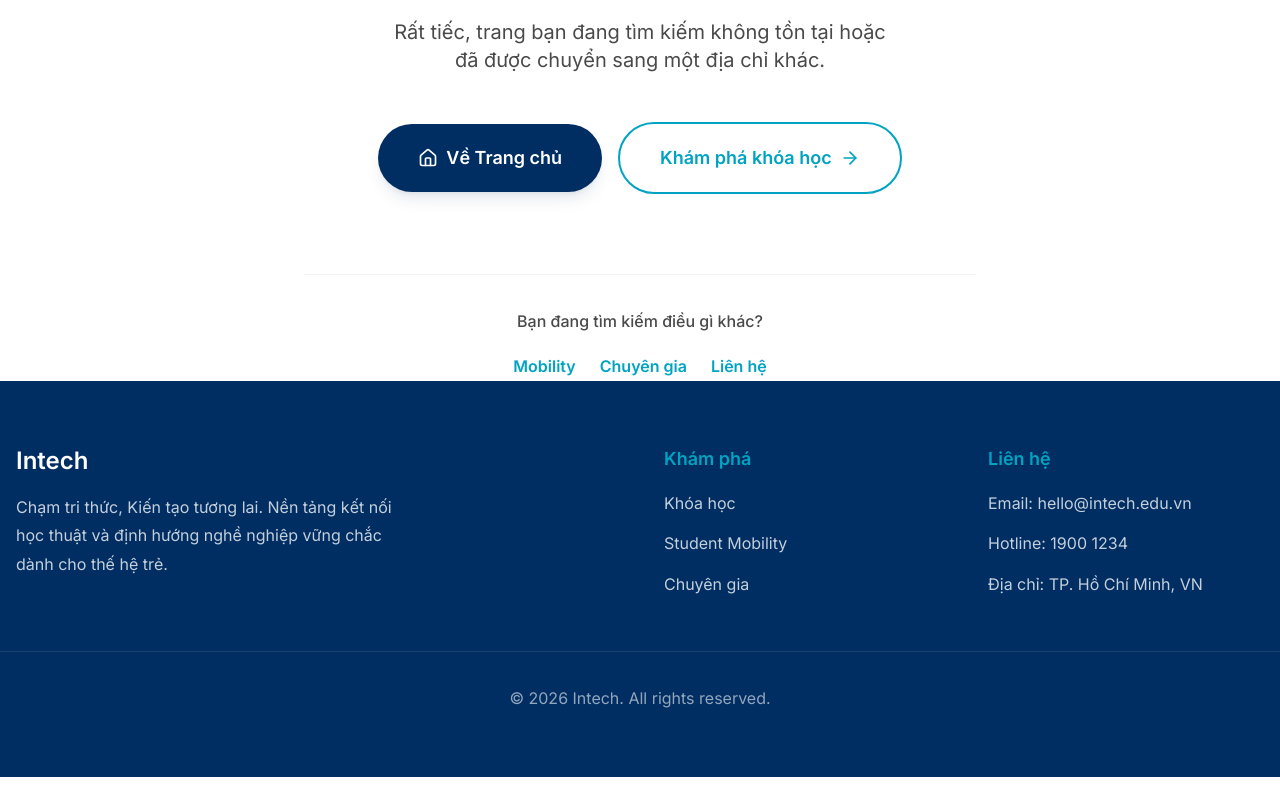
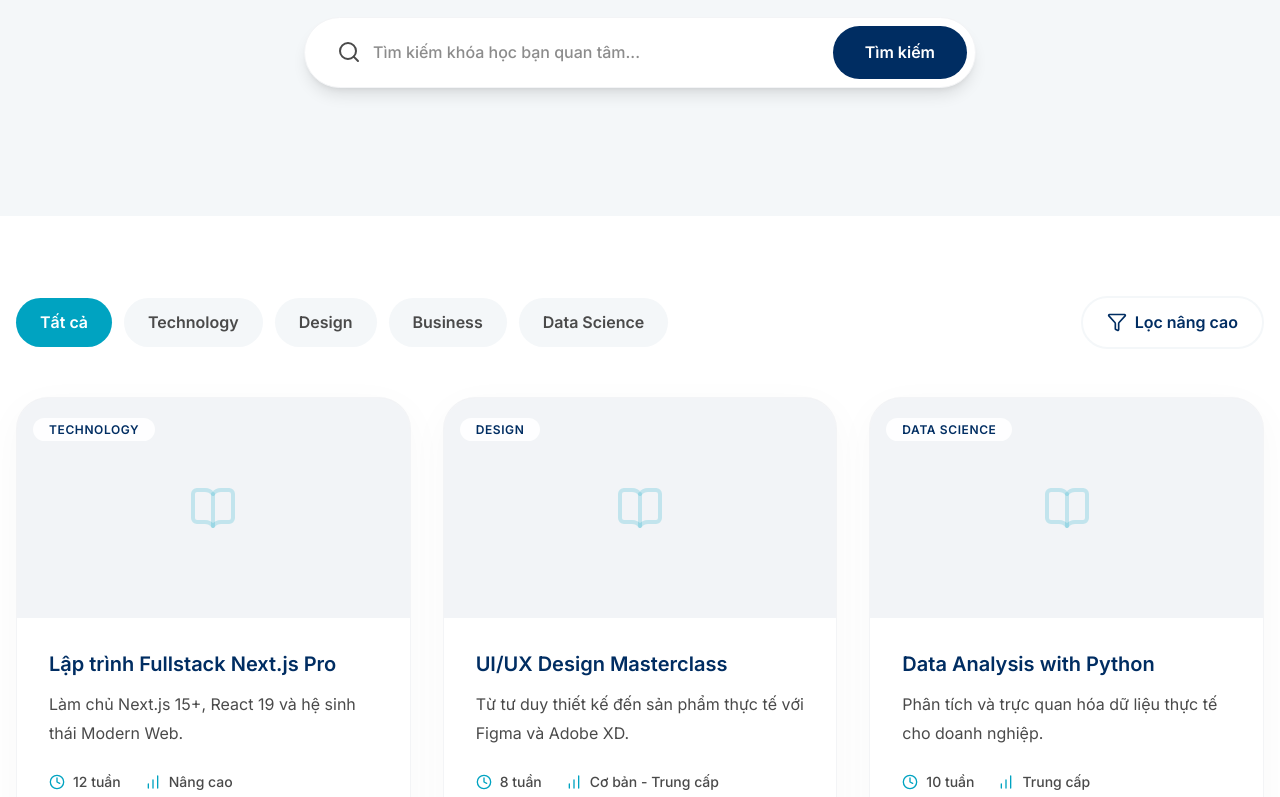
Before and after one commit to phuc-an-dev/Intech, a Next.js app: page /courses in a window 1280 px wide. Before the commit this address had no page. Shown: the part 395-1192 px from the top of the page. Built offline with nearby package versions, Linux system fonts and the light colour scheme.

Commit message:
feat: implement courses listing page and update navigation

```diff
--- /dev/null
+++ b/src/app/courses/page.tsx
@@ -0,0 +1,236 @@
+'use client'
+
+import { motion } from 'framer-motion'
+import { Search, BookOpen, Clock, BarChart, ArrowRight, Filter } from 'lucide-react'
+import Link from 'next/link'
+
+const courses = [
+  {
+    id: 1,
+    title: 'Lập trình Fullstack Next.js Pro',
+    description: 'Làm chủ Next.js 15+, React 19 và hệ sinh thái Modern Web.',
+    duration: '12 tuần',
+    level: 'Nâng cao',
+    category: 'Technology',
+    image: '/course-1.jpg'
+  },
+  {
+    id: 2,
+    title: 'UI/UX Design Masterclass',
+    description: 'Từ tư duy thiết kế đến sản phẩm thực tế với Figma và Adobe XD.',
+    duration: '8 tuần',
+    level: 'Cơ bản - Trung cấp',
+    category: 'Design',
+    image: '/course-2.jpg'
+  },
+  {
+    id: 3,
+    title: 'Data Analysis with Python',
+    description: 'Phân tích và trực quan hóa dữ liệu thực tế cho doanh nghiệp.',
+    duration: '10 tuần',
+    level: 'Trung cấp',
+    category: 'Data Science',
+    image: '/course-3.jpg'
+  },
+  {
+    id: 4,
+    title: 'Digital Marketing Strategy',
+    description: 'Xây dựng chiến lược tăng trưởng bền vững trên các nền tảng số.',
+    duration: '6 tuần',
+    level: 'Cơ bản',
+    category: 'Business',
+    image: '/course-4.jpg'
+  },
+  {
+    id: 5,
+    title: 'Cloud Computing (AWS/Azure)',
+    description: 'Triển khai và quản lý hạ tầng đám mây quy mô lớn.',
+    duration: '14 tuần',
+    level: 'Nâng cao',
+    category: 'Technology',
+    image: '/course-5.jpg'
+  },
+  {
+    id: 6,
+    title: 'Product Management Fundamentals',
+    description: 'Quy trình phát triển sản phẩm từ ý tưởng đến thị trường.',
+    duration: '8 tuần',
+    level: 'Trung cấp',
+    category: 'Business',
+    image: '/course-6.jpg'
+  }
+]
+
+export default function CoursesPage() {
+  const containerVariants = {
+    hidden: { opacity: 0 },
+    visible: {
+      opacity: 1,
+      transition: { staggerChildren: 0.1 }
+    }
+  }
+
+  const itemVariants = {
+    hidden: { opacity: 0, y: 20 },
+    visible: {
+      opacity: 1,
+      y: 0,
+      transition: { duration: 0.5 }
+    }
+  }
+
+  return (
+    <main className="min-h-screen bg-white">
+      {/* Header Section */}
+      <section className="bg-[#F4F7F9] py-20 md:py-32 px-4">
+        <div className="max-w-7xl mx-auto text-center">
+          <motion.h1
+            initial={{ opacity: 0, y: -20 }}
+            animate={{ opacity: 1, y: 0 }}
+            className="font-heading text-4xl md:text-6xl font-extrabold text-[#002D62] mb-6 leading-tight"
+          >
+            Khám phá <span className="text-[#00A3C1]">Khóa học</span>
+          </motion.h1>
+          <motion.p
+            initial={{ opacity: 0, y: -10 }}
+            animate={{ opacity: 1, y: 0 }}
+            transition={{ delay: 0.1 }}
+            className="text-[#4A4A4A] text-lg md:text-xl max-w-2xl mx-auto mb-12"
+          >
+            Nâng tầm kỹ năng với các chương trình đào tạo thực tiễn, được thiết kế bởi các chuyên gia hàng đầu trong ngành.
+          </motion.p>
+
+          {/* Search Bar */}
+          <motion.div
+            initial={{ opacity: 0, scale: 0.95 }}
+            animate={{ opacity: 1, scale: 1 }}
+            transition={{ delay: 0.2 }}
+            className="max-w-2xl mx-auto relative"
+          >
+            <div className="flex items-center bg-white rounded-full shadow-lg border border-gray-100 p-2">
+              <div className="pl-6 pr-3 text-[#4A4A4A]">
+                <Search className="w-6 h-6" />
+              </div>
+              <input
+                type="text"
+                placeholder="Tìm kiếm khóa học bạn quan tâm..."
+                className="flex-1 py-3 focus:outline-none text-[#1A1A1A] font-medium"
+              />
+              <button className="bg-[#002D62] text-white px-8 py-3 rounded-full font-bold hover:bg-[#001f44] transition-all hidden sm:block">
+                Tìm kiếm
+              </button>
+            </div>
+          </motion.div>
+        </div>
+      </section>
+
+      {/* Filter & Listing Section */}
+      <section className="max-w-7xl mx-auto px-4 py-20">
+        <div className="flex flex-col md:flex-row justify-between items-start md:items-center mb-12 gap-6">
+          <div className="flex flex-wrap gap-3">
+            {['Tất cả', 'Technology', 'Design', 'Business', 'Data Science'].map((cat) => (
+              <button
+                key={cat}
+                className={`px-6 py-2.5 rounded-full font-bold transition-all ${
+                  cat === 'Tất cả'
+                    ? 'bg-[#00A3C1] text-white'
+                    : 'bg-[#F4F7F9] text-[#4A4A4A] hover:bg-gray-200'
+                }`}
+              >
+                {cat}
+              </button>
+            ))}
+          </div>
+          <button className="flex items-center gap-2 text-[#002D62] font-bold border-2 border-[#F4F7F9] px-6 py-2.5 rounded-full hover:bg-[#F4F7F9] transition-all">
+            <Filter className="w-5 h-5" />
+            Lọc nâng cao
+          </button>
+        </div>
+
+        <motion.div
+          variants={containerVariants}
+          initial="hidden"
+          animate="visible"
+          className="grid grid-cols-1 md:grid-cols-2 lg:grid-cols-3 gap-8"
+        >
+          {courses.map((course) => (
+            <motion.div
+              key={course.id}
+              variants={itemVariants}
+              whileHover={{ y: -10 }}
+              className="bg-white rounded-[32px] overflow-hidden border border-gray-100 shadow-[0_10px_40px_rgba(0,0,0,0.03)] flex flex-col h-full"
+            >
+              {/* Course Image Placeholder */}
+              <div className="aspect-video bg-[#002D62]/5 flex items-center justify-center relative">
+                <BookOpen className="w-12 h-12 text-[#00A3C1]/20" />
+                <div className="absolute top-4 left-4">
+                  <span className="bg-white/90 backdrop-blur-sm text-[#002D62] px-4 py-1 rounded-full text-xs font-bold uppercase tracking-wider">
+                    {course.category}
+                  </span>
+                </div>
+              </div>
+
+              <div className="p-8 flex flex-col flex-1">
+                <h3 className="font-heading text-xl font-bold text-[#002D62] mb-3 line-clamp-2">
+                  {course.title}
+                </h3>
+                <p className="text-[#4A4A4A] mb-6 line-clamp-2 flex-1">
+                  {course.description}
+                </p>
+
+                <div className="flex items-center gap-6 mb-8 text-sm text-[#4A4A4A] font-medium">
+                  <div className="flex items-center gap-2">
+                    <Clock className="w-4 h-4 text-[#00A3C1]" />
+                    {course.duration}
+                  </div>
+                  <div className="flex items-center gap-2">
+                    <BarChart className="w-4 h-4 text-[#00A3C1]" />
+                    {course.level}
+                  </div>
+                </div>
+
+                <Link
+                  href={`/courses/${course.id}`}
+                  className="w-full flex items-center justify-center gap-2 bg-[#F4F7F9] text-[#002D62] py-4 rounded-2xl font-bold hover:bg-[#002D62] hover:text-white transition-all group"
+                >
+                  Xem chi tiết
+                  <ArrowRight className="w-5 h-5 group-hover:translate-x-1 transition-transform" />
+                </Link>
+              </div>
+            </motion.div>
+          ))}
+        </motion.div>
+
+        {/* Pagination Placeholder */}
+        <div className="mt-16 flex justify-center gap-3">
+          {[1, 2, 3].map((p) => (
+            <button
+              key={p}
+              className={`w-12 h-12 rounded-xl flex items-center justify-center font-bold transition-all ${
+                p === 1 ? 'bg-[#002D62] text-white' : 'bg-[#F4F7F9] text-[#4A4A4A] hover:bg-gray-200'
+              }`}
+            >
+              {p}
+            </button>
+          ))}
+        </div>
+      </section>
+
+      {/* CTA Section */}
+      <section className="max-w-7xl mx-auto px-4 py-20">
+        <div className="bg-[#002D62] rounded-[40px] p-10 md:p-16 flex flex-col md:flex-row items-center justify-between gap-8 text-white text-center md:text-left">
+          <div>
+            <h2 className="font-heading text-3xl font-bold mb-4">Bạn chưa tìm thấy khóa học phù hợp?</h2>
+            <p className="text-white/80 max-w-xl">Hãy để các chuyên gia của Intech tư vấn lộ trình học tập cá nhân hóa dành riêng cho bạn.</p>
+          </div>
+          <Link
+            href="/contact"
+            className="whitespace-nowrap bg-[#00A3C1] text-white px-10 py-5 rounded-full font-bold text-lg hover:bg-[#008ba5] transition-all transform hover:scale-105"
+          >
+            Nhận tư vấn miễn phí
+          </Link>
+        </div>
+      </section>
+    </main>
+  )
+}
--- a/src/app/layout.tsx
+++ b/src/app/layout.tsx
@@ -35,7 +35,7 @@ export default function RootLayout({
               Intech
             </Link>
             <nav className="hidden md:flex gap-8">
-              <Link href="/coming-soon" className="font-medium text-[#1A1A1A] hover:text-[#00A3C1] transition-colors">Khóa học</Link>
+              <Link href="/courses" className="font-medium text-[#1A1A1A] hover:text-[#00A3C1] transition-colors">Khóa học</Link>
               <Link href="/coming-soon" className="font-medium text-[#1A1A1A] hover:text-[#00A3C1] transition-colors">Mobility</Link>
               <Link href="/coming-soon" className="font-medium text-[#1A1A1A] hover:text-[#00A3C1] transition-colors">Chuyên gia</Link>
             </nav>
@@ -64,7 +64,7 @@ export default function RootLayout({
             <div>
               <h3 className="font-bold text-lg mb-4 text-[#00A3C1]">Khám phá</h3>
               <ul className="space-y-3 text-[#F4F7F9]/80">
-                <li><Link href="/coming-soon" className="hover:text-white transition-colors">Khóa học</Link></li>
+                <li><Link href="/courses" className="hover:text-white transition-colors">Khóa học</Link></li>
                 <li><Link href="/coming-soon" className="hover:text-white transition-colors">Student Mobility</Link></li>
                 <li><Link href="/coming-soon" className="hover:text-white transition-colors">Chuyên gia</Link></li>
               </ul>
--- a/src/app/page.tsx
+++ b/src/app/page.tsx
@@ -66,7 +66,7 @@ export default function Home() {
             className="flex flex-col sm:flex-row gap-5 w-full sm:w-auto justify-center"
           >
             <Link
-              href="/coming-soon"
+              href="/courses"
               className="flex items-center justify-center gap-3 bg-[#002D62] text-white px-10 py-5 rounded-full font-bold text-lg hover:bg-[#001f44] transition-all transform hover:scale-105"
             >
               Khám phá khóa học
```
Also changed, not shown: vitest.config.ts (line endings or trailing spaces), 1 other file (tests, documents, lock files or other folders).
